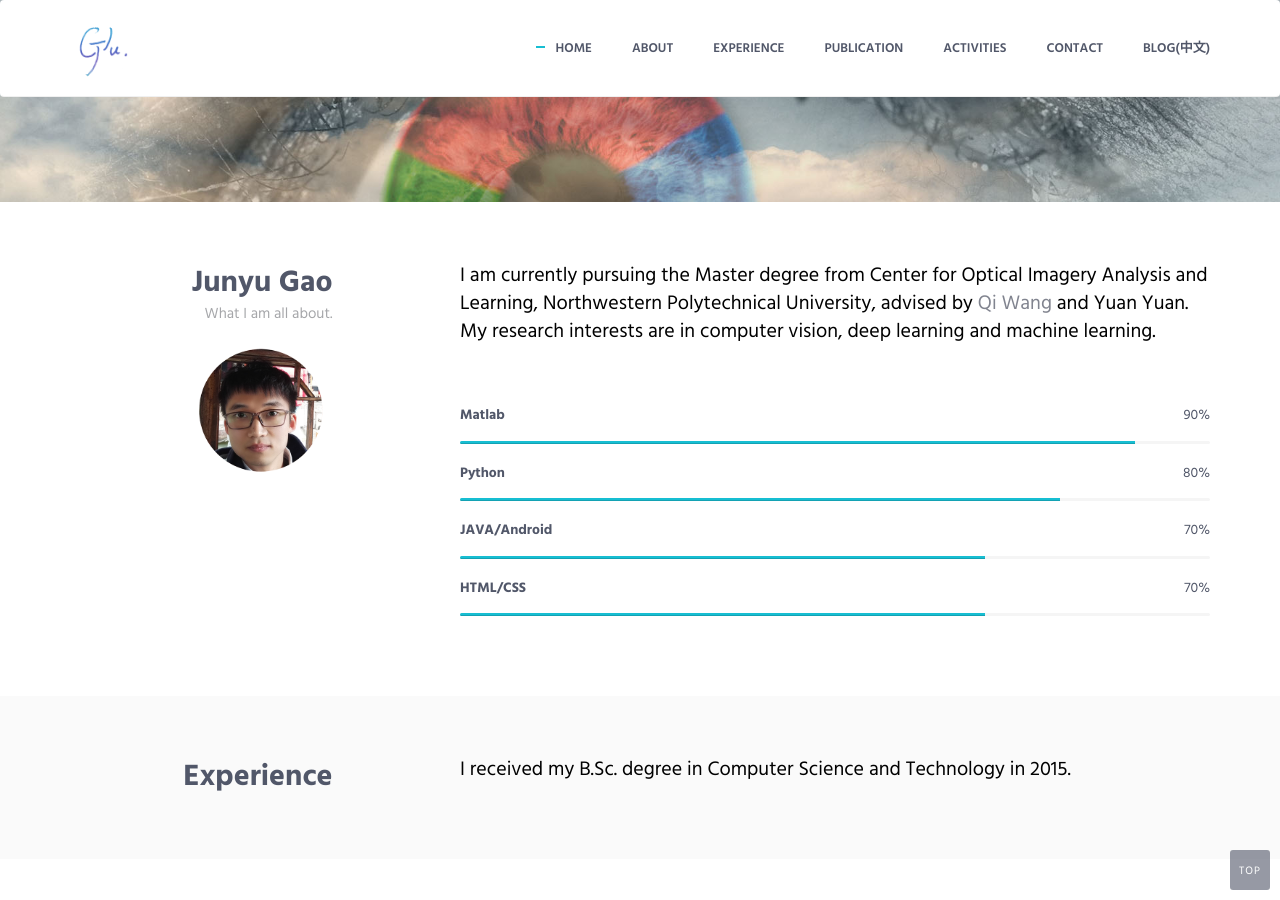
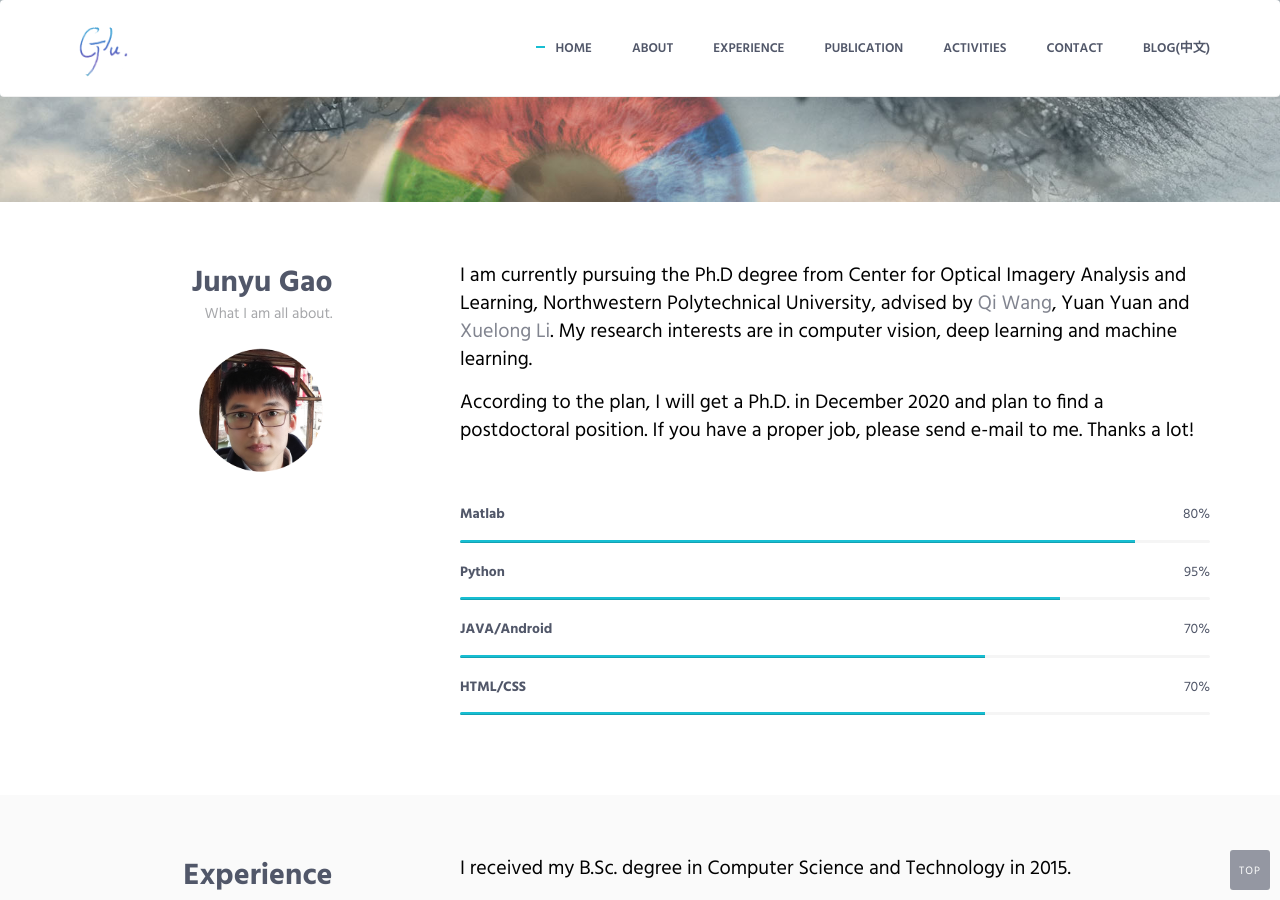
Before and after one commit to gjy3035/gjy3035.github.io, a Jekyll site: the page index.html, which Jekyll copies as it is, in a window 1280 px wide and 900 px high, scrolled down 474 px. Built offline with Jekyll 4.4.1, drawn with Linux system fonts in a browser that asks for light colours.

Commit message:
Update index.html

```diff
--- a/index.html
+++ b/index.html
@@ -146,18 +146,19 @@
 
                     <div class="col-sm-8 col-sm-offset-1">
                         <div class="margin-b-60">
-                            <p style="font-size: 20px; color: #000000;">I am currently pursuing the Master degree from Center for Optical Imagery Analysis and Learning, Northwestern Polytechnical University, advised by <a href="http://crabwq.github.io/">Qi Wang</a> and Yuan Yuan. My research interests are in computer vision, deep learning and machine learning. </p>
+                            <p style="font-size: 20px; color: #000000;">I am currently pursuing the Ph.D degree from Center for Optical Imagery Analysis and Learning, Northwestern Polytechnical University, advised by <a href="http://crabwq.github.io/">Qi Wang</a>, Yuan Yuan and <a href="https://scholar.google.com/citations?user=ahUibskAAAAJ">Xuelong Li</a>. My research interests are in computer vision, deep learning and machine learning. </p>
+			    <p style="font-size: 20px; color: #000000;">According to the plan, I will get a Ph.D. in December 2020 and plan to find a postdoctoral position. If you have a proper job, please send e-mail to me. Thanks a lot! </p>
                         </div>
 
                         <!-- Progress Box -->
                         <div class="progress-box">
-                            <h5>Matlab <span class="color-heading pull-right">90%</span></h5>
+                            <h5>Matlab <span class="color-heading pull-right">80%</span></h5>
                             <div class="progress">
                                 <div class="progress-bar bg-color-base" role="progressbar" data-width="90"></div>
                             </div>
                         </div>
                         <div class="progress-box">
-                            <h5>Python <span class="color-heading pull-right">80%</span></h5>
+                            <h5>Python <span class="color-heading pull-right">95%</span></h5>
                             <div class="progress">
                                 <div class="progress-bar bg-color-base" role="progressbar" data-width="80"></div>
                             </div>
```
